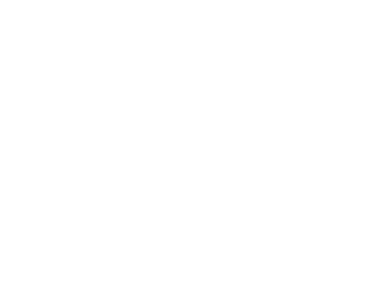
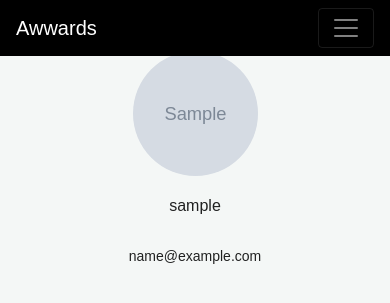
Before and after one commit to JeremiahNgige/awwwards, a Django app: a page that uses awwwwards/templates/profile.html in a window 390 px wide. Before the commit the part shown is empty. Shown: the top 303 px of the page. Run offline with Django 3.2, Linux system fonts and the light colour scheme; a user stored in the database is signed in; tables that the repository leaves empty hold one stand-in row (values such as "Sample post"); grey boxes marked "Sample" are stand-in pictures; some libraries are stand-ins or nearby versions; some web fonts are replaced.

Commit message:
profile template

```diff
--- a/awwwwards/templates/base.html
+++ b/awwwwards/templates/base.html
@@ -9,7 +9,7 @@
     <link rel="stylesheet" href="https://fonts.googleapis.com/icon?family=Material+Icons">
     <link rel="stylesheet" href="{% static 'css/styles.css' %}">
     <title>Document</title>
-    {{ form.media }}
+
 </head>
 
 <body>
--- a/awwwwards/templates/index.html
+++ b/awwwwards/templates/index.html
@@ -24,7 +24,7 @@
                                  width="1900" height="720" class="lazy"/>
                         </a>
                     </div>
-                    <div class="box-content over mi bg-index" style="background:url(/static/images/knight.jpg)">
+                    <div class="box-content over mi bg-index" style="background:linear-gradient(rgba(0, 0, 0, 0.671),rgba(0, 0, 0, 0.637)) url(/static/images/knight.jpg) no-repeat center center; background-size: cover;">
                         <a href="{% url 'project' random_post.title %}" class="site-link" aria-label=""></a>
                         <div class="inner vertical-center">
                             <div class="box-info">
--- a/awwwwards/templates/profile.html
+++ b/awwwwards/templates/profile.html
@@ -0,0 +1,19 @@
+{% extends 'base.html' %}
+{% load crispy_forms_tags %}
+{% block content %}
+
+<div class="container" style="margin-top:7%;">
+    <div class="row">
+        <div class="col-md-3"></div>
+        <div class="col-md-6 mt-4">
+            <img class="rounded-circle account-img d-block mx-auto" src="{{ user.profile.profile_picture.url }}">
+            <h5 class="text-center mt-3">{{user.username}}</h5>
+            <p class="text-center"> {{user.email}}</p>
+        </div>
+        <div class="col-md-3"></div>
+    </div>
+
+</div>
+
+
+{% endblock %}
```
Also changed, not shown: media/images/sunset.jpg (added).
